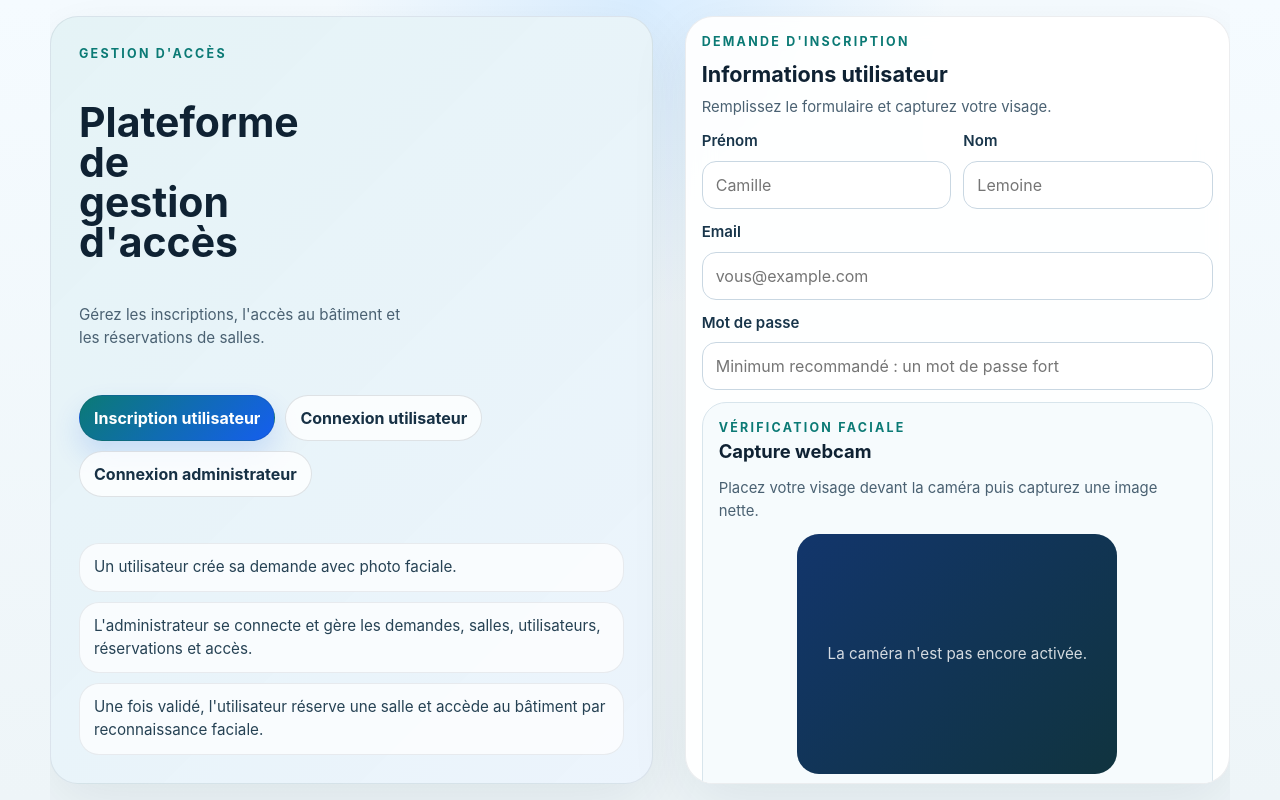
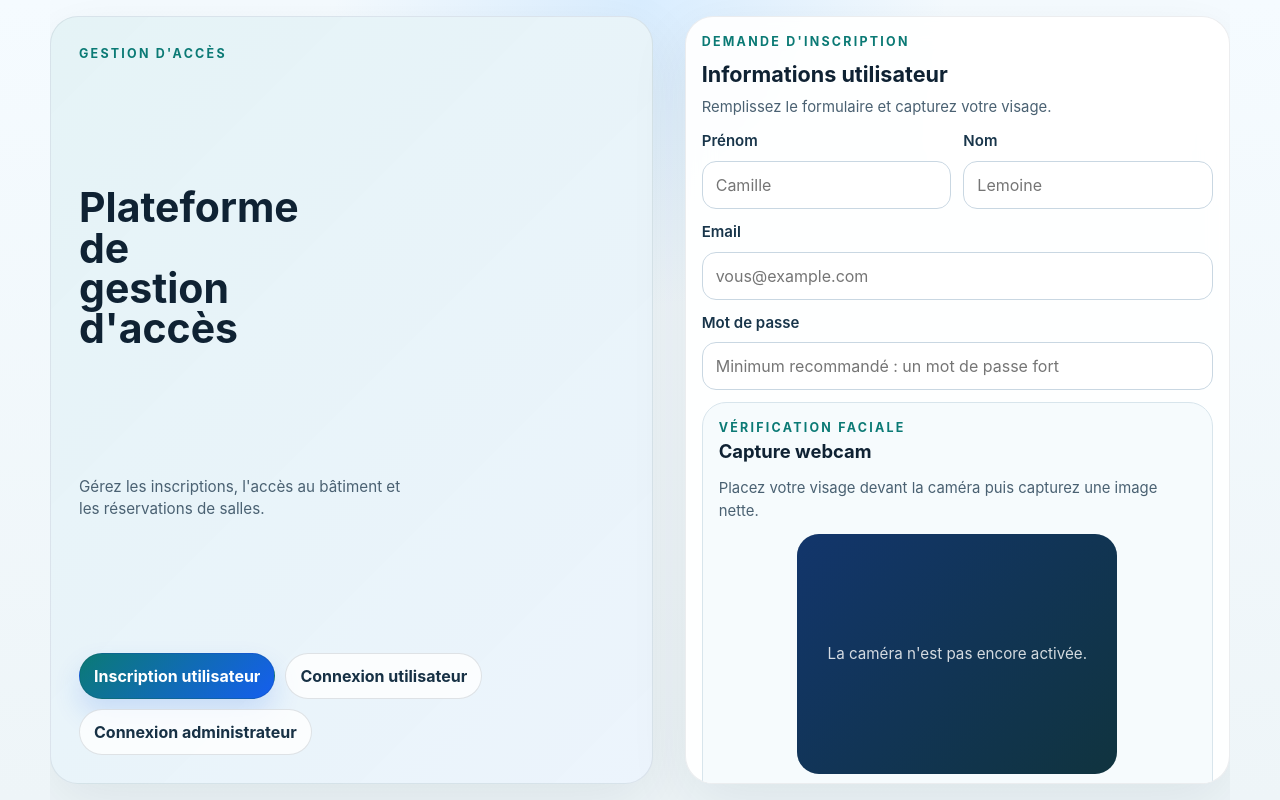
Before and after one commit to Josiane5618/MutwarekaziJosiane_Tfe_ApplicationWeb_2026, a React app in the folder frontend/: page / in a window 1280 px wide. Built offline with nearby package versions, Linux system fonts and the light colour scheme; no server answers; the HTML template or start-up script is replaced by a standard one.

Commit message:
simplifie la vue d'accueil

```diff
--- a/frontend/src/App.css
+++ b/frontend/src/App.css
@@ -96,25 +96,6 @@
   background: linear-gradient(135deg, #0b7a75, #155eef);
   color: #fff;
   box-shadow: 0 14px 28px rgba(21, 94, 239, 0.16);
-}
-
-.hero-steps {
-  display: grid;
-  gap: 10px;
-  margin-top: 18px;
-}
-
-.hero-step {
-  padding: 12px 14px;
-  background: rgba(255, 255, 255, 0.72);
-  border-radius: 20px;
-  border: 1px solid rgba(17, 36, 51, 0.08);
-}
-
-.hero-step p {
-  margin: 0;
-  font-size: 0.95rem;
-  color: #264254;
 }
 
 .register-form {
@@ -729,11 +710,6 @@
   color: #4a6172;
 }
 
-.view-user .hero-steps,
-.view-admin .hero-steps {
-  display: none;
-}
-
 .view-register .register-panel {
   padding: 16px;
 }
--- a/frontend/src/App.jsx
+++ b/frontend/src/App.jsx
@@ -40,17 +40,6 @@ function App() {
           </button>
         </div>
 
-        <div className="hero-steps" aria-label="Etapes d'inscription">
-          <div className="hero-step">
-            <p>Un utilisateur crée sa demande avec photo faciale.</p>
-          </div>
-          <div className="hero-step">
-            <p>L'administrateur se connecte et gère les demandes, salles, utilisateurs, réservations et accès.</p>
-          </div>
-          <div className="hero-step">
-            <p>Une fois validé, l'utilisateur réserve une salle et accède au bâtiment par reconnaissance faciale.</p>
-          </div>
-        </div>
       </section>
 
       {view === "register" ? <Register /> : null}
```
